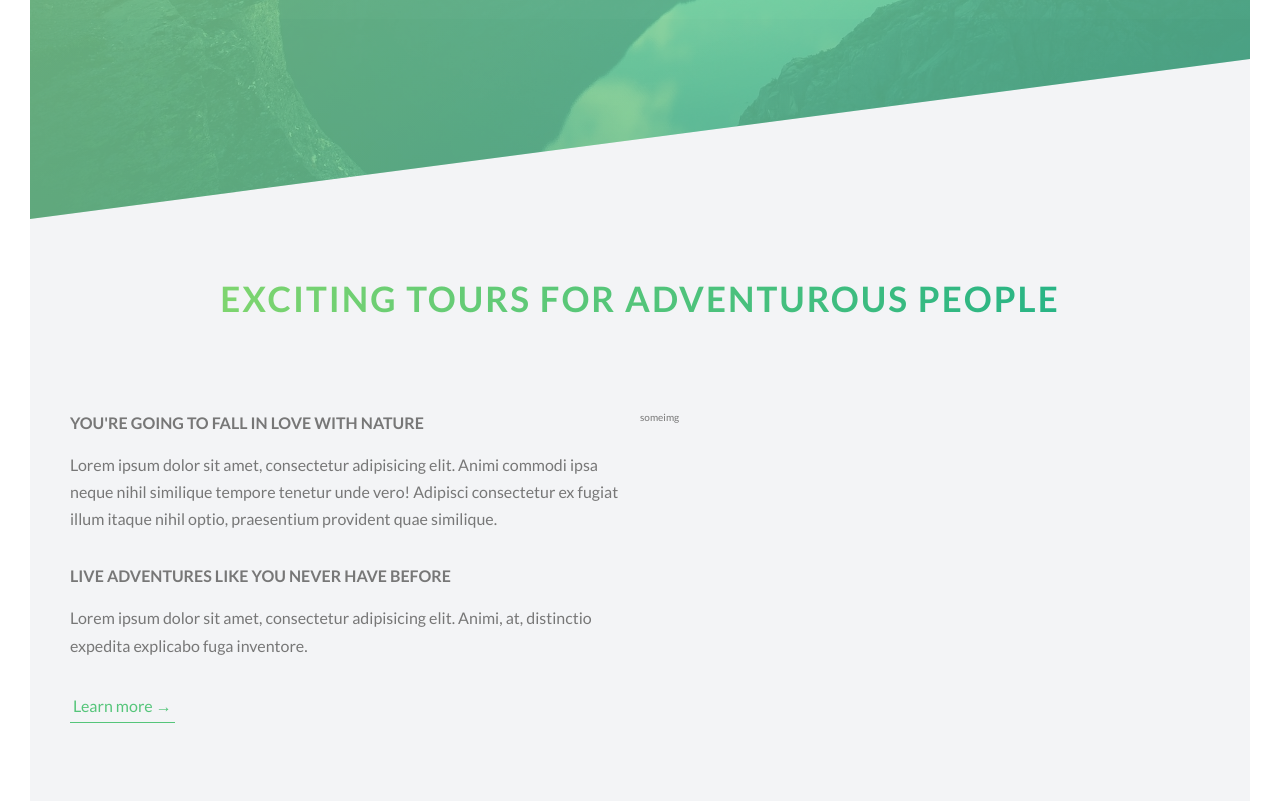
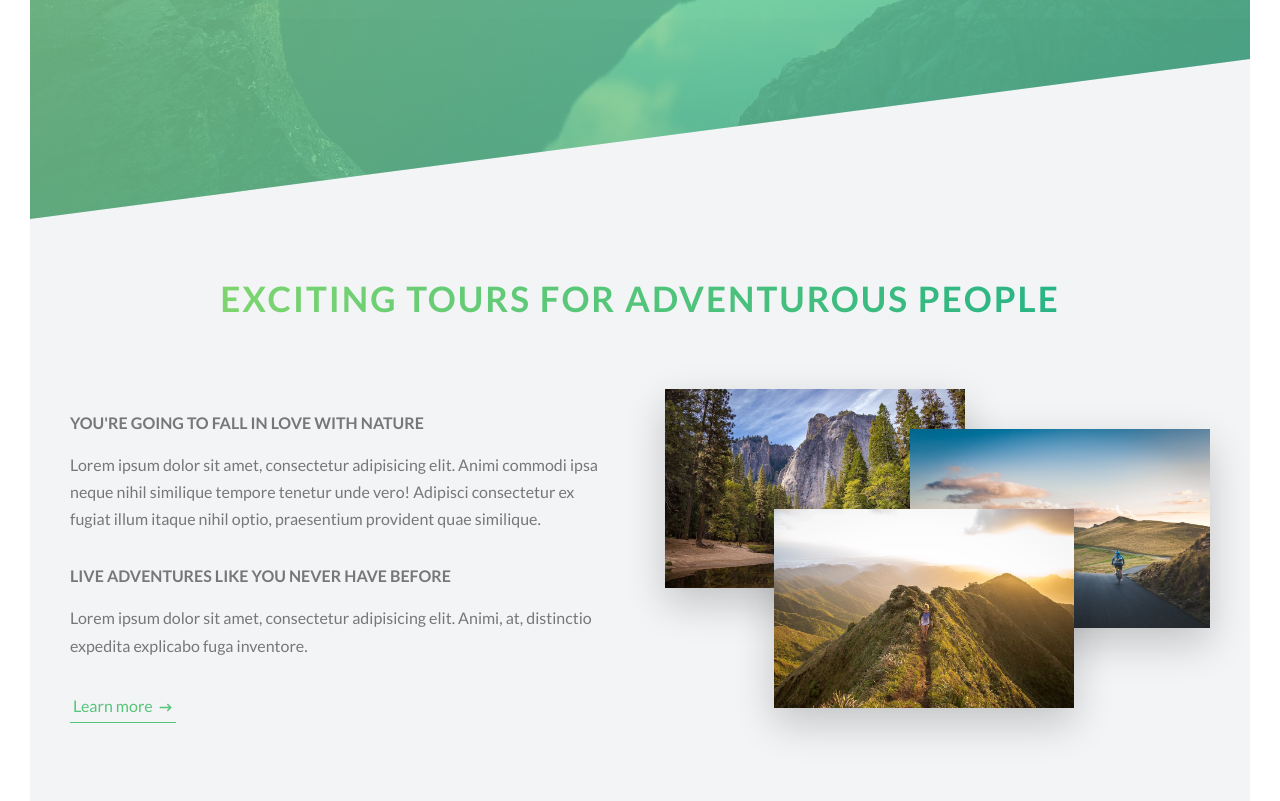
Before and after one commit to aligorgin/natours, a Next.js app: page / in a window 1280 px wide. Shown: the part 571-1372 px from the top of the page. Built offline with nearby package versions, Linux system fonts and the light colour scheme.

Commit message:
about section done

```diff
--- a/package.json
+++ b/package.json
@@ -9,6 +9,8 @@
     "lint": "next lint"
   },
   "dependencies": {
+    "@heroicons/react": "^1.0.4",
+    "@tailwindcss/aspect-ratio": "^0.2.1",
     "next": "11.1.0",
     "react": "17.0.2",
     "react-dom": "17.0.2"
--- /dev/null
+++ b/src/ui/natours/components/AboutImages.tsx
@@ -0,0 +1,14 @@
+import Image from "next/image";
+
+interface Props {
+    src: any;
+    alt: string;
+}
+
+export default function AboutImages({src, alt}: Props) {
+    return (
+        <div className='shadow-semiDark '>
+                <Image src={src} alt={alt} layout='fixed' />
+        </div>
+    )
+}
--- /dev/null
+++ b/src/ui/natours/components/ButtonSecondary.tsx
@@ -0,0 +1,16 @@
+import {ArrowNarrowRightIcon} from "@heroicons/react/solid";
+
+interface Props {
+    text: string;
+}
+
+export default function ButtonSecondary({text}: Props) {
+    return (
+        <div className='text-[1.6rem] text-primary inline-block border-b-[1px] border-solid border-primary p-[3px] transition-all duration-200
+                        transform hover:bg-primary hover:text-white hover:shadow-light hover:translate-y-[-2px]
+                        active:shadow-lessLight active:translate-y-0 group'>
+            {text}
+            <ArrowNarrowRightIcon className='ml-2 w-6 h-6 text-primary inline-block group-hover:text-white transition duration-200'/>
+        </div>
+    )
+}
--- a/src/ui/natours/containers/About.tsx
+++ b/src/ui/natours/containers/About.tsx
@@ -2,6 +2,11 @@ import HeadingTerritory from "../components/HeadingTerritory";
 import Paragraph from "../components/Paragraph";
 import AboutWords from "../contents/AboutWords";
 import HeaderHoverAnimate from "../components/HeaderHoverAnimate";
+import ButtonSecondary from "../components/ButtonSecondary";
+import nat1 from '../../../../public/natours-img/nat-1-large.jpg';
+import nat2 from '../../../../public/natours-img/nat-2-large.jpg';
+import nat3 from '../../../../public/natours-img/nat-3-large.jpg';
+import Image from "next/image";
 
 export default function About() {
 
@@ -12,7 +17,7 @@ export default function About() {
             </div>
 
             <div className='max-w-[114rem] mx-auto'>
-                <div className='grid grid-cols-2'>
+                <div className='grid grid-cols-2 gap-20'>
                     <div>
                         <HeadingTerritory text={AboutWords.headingTerritory1}/>
                         <Paragraph
@@ -25,14 +30,32 @@ export default function About() {
                             text={AboutWords.p2}
                         />
 
-                        <a href="#"
-                           className='text-[1.6rem] text-primary inline-block border-b-[1px] border-solid border-primary p-[3px] transition-all duration-200
-                                       transform hover:bg-primary hover:text-white hover:shadow-light hover:translate-y-[-2px] active:shadow-lessLight active:translate-y-0'
-                        >
-                            Learn more &rarr;
+                        <a href="#">
+                            <ButtonSecondary text={'Learn more'}/>
                         </a>
                     </div>
-                    <div>someimg</div>
+
+                    <div>
+                        <div className='relative composition'>
+                            <div
+                                className='composition__photo w-[55%] shadow-semiDark rounded-[2px] absolute transition-all duration-200 left-0 top-[-2rem]
+                                           hover:scale-105 hover:shadow-dark hover:z-20 hover:outline-xl hover:translate-y-[-.5rem]'>
+                                <Image src={nat1} alt='photo 2' layout='responsive'/>
+                            </div>
+
+                            <div
+                                className='composition__photo w-[55%] shadow-semiDark rounded-[2px] absolute transition-all duration-200 right-0 top-[2rem]
+                                           hover:scale-105 hover:shadow-dark hover:z-20 hover:outline-xl hover:translate-y-[-.5rem]'>
+                                <Image src={nat2} alt='photo 2' layout='responsive'/>
+                            </div>
+                            <div
+                                className='composition__photo w-[55%] shadow-semiDark rounded-[2px] absolute transition-all duration-200 left-[20%] top-[10rem]
+                                           hover:scale-105 hover:shadow-dark hover:z-20 hover:outline-xl hover:translate-y-[-.5rem]'>
+                                <Image src={nat3} alt='photo 2' layout='responsive'/>
+                            </div>
+                        </div>
+                    </div>
+
                 </div>
             </div>
         </section>
--- a/styles/globals.css
+++ b/styles/globals.css
@@ -3,18 +3,20 @@
 @tailwind utilities;
 
 @layer utilities {
-    .text-shadow-xl{
+    .text-shadow-xl {
         text-shadow: .5rem 1rem 2rem rgba(0, 0, 0, .2);
     }
 
-    .clip-path-br{
+    .clip-path-br {
         clip-path: polygon(0 0, 100% 0, 100% 75vh, 0 100%);
     }
 
+    /*for fixing transform issue*/
     .back-face-hidden {
         backface-visibility: hidden;
     }
 
+    /*for fixing showing animation before delay*/
     .animate-fill-backwards {
         animation-fill-mode: backwards;
     }
@@ -29,3 +31,8 @@ html {
 body {
     @apply font-lato text-[#777] font-normal leading-[1.7] ;
 }
+
+/*non tailwind sudo class (:non and even how) ,its a cool trick btw */
+.composition:hover .composition__photo:not(:hover){
+    transform: scale(.93);
+}
--- a/tailwind.config.js
+++ b/tailwind.config.js
@@ -4,6 +4,9 @@ module.exports = {
     darkMode: false, // or 'media' or 'class'
     theme: {
         extend: {
+            outline:{
+                xl:['1.5rem solid #55c57a','2rem']
+            },
             colors: {
                 'primary': '#55c57a',
                 'primary-light': '#7ed56f',
@@ -19,7 +22,8 @@ module.exports = {
             boxShadow: {
                 light: '0 1rem 2rem rgba(0,0,0,.2)',
                 lessLight: '0 .5rem 1rem rgba(0,0,0,.2)',
-
+                semiDark: '0 1.5rem 4rem rgba(0,0,0,.2)',
+                dark: '0 2.5rem 4rem rgba(0,0,0,.5)'
             },
             translate: {
                 '0.75': '.3rem'
@@ -53,5 +57,7 @@ module.exports = {
     variants: {
         extend: {},
     },
-    plugins: [],
+    plugins: [
+        require('@tailwindcss/aspect-ratio'),
+    ],
 }
```
Also changed, not shown: 1 other file (tests, documents, lock files or other folders).
